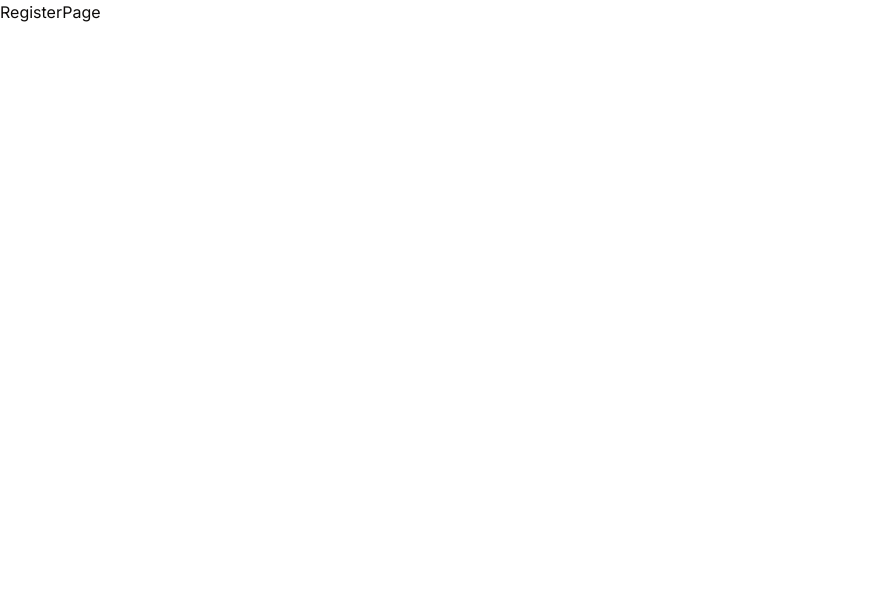
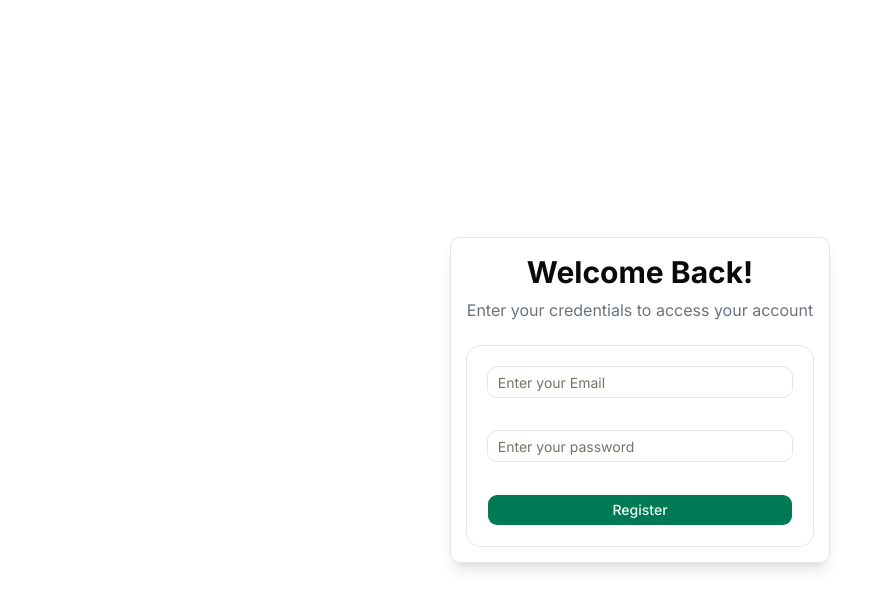
Before and after one commit to omarFarukGit/blog-client, a Next.js app: page /register in a window 1280 px wide. Shown: the top 608 px of the page, without its empty margins (0-892 px from the left). Built offline with nearby package versions, Linux system fonts and the light colour scheme.

Commit message:
feat: implement authentication forms and actions with login and registration functionality

```diff
--- a/package.json
+++ b/package.json
@@ -13,10 +13,12 @@
     "clsx": "^2.1.1",
     "lucide-react": "^1.24.0",
     "next": "16.2.10",
+    "next-themes": "^0.4.6",
     "radix-ui": "^1.6.2",
     "react": "19.2.4",
     "react-dom": "19.2.4",
     "shadcn": "^4.13.0",
+    "sonner": "^2.0.7",
     "tailwind-merge": "^3.6.0",
     "tw-animate-css": "^1.4.0"
   },
--- /dev/null
+++ b/src/app/(auth)/_actions/authAction.ts
@@ -0,0 +1,53 @@
+"use server";
+
+import { cookies } from "next/headers";
+
+type LoginSate = {
+  success: boolean;
+  statusCode: number;
+  message: string;
+  data: {
+    accessToken: string;
+    refreshToken: string;
+  };
+};
+
+export const loginAction = async (privState: LoginSate, formData: FormData) => {
+  console.log(formData);
+  const email = formData.get("email");
+  const password = formData.get("password");
+
+  const payload = {
+    email,
+    password,
+  };
+
+  const res = await fetch(`${process.env.BACKEND_API_URL}/api/auth/login`, {
+    method: "POST",
+    headers: {
+      "Content-Type": "application/json",
+    },
+    body: JSON.stringify(payload),
+  });
+
+  const result = await res.json();
+
+  if (result.success) {
+    const cookiStore = await cookies();
+
+    cookiStore.set("accessToken", result.accessToken, {
+      httpOnly: true,
+      maxAge: 60 * 60 * 24,
+      sameSite: "lax",
+    });
+    cookiStore.set("refreshToken", result.refreshToken, {
+      httpOnly: true,
+      maxAge: 60 * 60 * 24,
+      sameSite: "lax",
+    });
+  }
+
+  console.log(result);
+
+  return result;
+};
--- /dev/null
+++ b/src/app/(auth)/_components/RegisterFrom.tsx
@@ -0,0 +1,21 @@
+'use client'
+
+import { Button } from '@/components/ui/button';
+import { Card } from '@/components/ui/card';
+import { Input } from '@/components/ui/input';
+
+const RegisterFrom = () => {
+    return (
+        <form className='space-y-4'>
+            <Card className=' p-5 space-y-4'>
+                <Input name='email' type='email' placeholder='Enter your Email' required></Input>
+                <Input name='password' type='password' placeholder='Enter your password' required></Input>
+                <Button type='submit'>
+                    Register
+                </Button>
+            </Card>
+        </form>
+    );
+};
+
+export default RegisterFrom;
--- /dev/null
+++ b/src/app/(auth)/_components/logingForm.tsx
@@ -0,0 +1,44 @@
+"use client";
+
+import { Button } from "@/components/ui/button";
+import { Card } from "@/components/ui/card";
+import { Input } from "@/components/ui/input";
+import { loginAction } from "../_actions/authAction";
+import { useActionState, useEffect } from "react";
+import { toast } from "sonner";
+
+const LogingForm = () => {
+  const [state, action, pending] = useActionState(loginAction, false);
+
+  useEffect(() => {
+    if (!state) return;
+
+    if (state.success) {
+      toast.success(state.message || "user login successfully");
+    }
+    if (!state.success) {
+      toast.error("login faild");
+    }
+  }, [state]);
+  return (
+    <form action={action} className="space-y-4">
+      <Card className=" p-5 space-y-4">
+        <Input
+          name="email"
+          type="email"
+          placeholder="Enter your Email"
+          required
+        ></Input>
+        <Input
+          name="password"
+          type="password"
+          placeholder="Enter your password"
+          required
+        ></Input>
+        <Button type="submit">{pending ? "submiting.." : "login"}</Button>
+      </Card>
+    </form>
+  );
+};
+
+export default LogingForm;
--- /dev/null
+++ b/src/app/(auth)/layout.tsx
@@ -0,0 +1,11 @@
+import React from "react";
+
+const AuthLayout = ({ children }: { children: React.ReactNode }) => {
+  return <>
+  <div className=" max-w-7xl mx-auto">
+    {children}
+  </div>
+  </>;
+};
+
+export default AuthLayout;
--- a/src/app/(auth)/login/page.tsx
+++ b/src/app/(auth)/login/page.tsx
@@ -1,11 +1,25 @@
-import React from 'react'
+import React from "react";
+import LogingForm from "../_components/logingForm";
 
 const LogingPage = () => {
   return (
-    <div>
-      LogingPage
-    </div>
-  )
-}
+    <>
+      <div className=" flex min-h-screen items-center justify-center">
+        <div className="w-full max-w-md space-y-6 rounded-lg border p-4 shadow-lg">
+          {/* From Text  */}
+          <div className=" space-y-2 text-center">
+            <h1 className="text-3xl font-bold">Welcome Back!</h1>
+            <p className="text-gray-500">
+              Enter your credentials to access your account
+            </p>
+          </div>
 
-export default LogingPage
+          {/* From  */}
+          <LogingForm />
+        </div>
+      </div>
+    </>
+  );
+};
+
+export default LogingPage;
--- a/src/app/(auth)/register/page.tsx
+++ b/src/app/(auth)/register/page.tsx
@@ -1,11 +1,25 @@
-import React from 'react'
+import React from "react";
+import RegisterFrom from "../_components/RegisterFrom";
 
 const RegisterPage = () => {
   return (
     <div>
-      RegisterPage
+      <div className=" flex min-h-screen items-center justify-center">
+        <div className="w-full max-w-md space-y-6 rounded-lg border p-4 shadow-lg">
+          {/* From Text  */}
+          <div className=" space-y-2 text-center">
+            <h1 className="text-3xl font-bold">Welcome Back!</h1>
+            <p className="text-gray-500">
+              Enter your credentials to access your account
+            </p>
+          </div>
+
+          {/* From  */}
+          <RegisterFrom />
+        </div>
+      </div>
     </div>
-  )
-}
+  );
+};
 
-export default RegisterPage
+export default RegisterPage;
--- a/src/app/layout.tsx
+++ b/src/app/layout.tsx
@@ -2,8 +2,9 @@
 import { Geist, Geist_Mono, Inter } from "next/font/google";
 import "./globals.css";
 import { cn } from "@/lib/utils";
+import { Toaster } from "@/components/ui/sonner";
 
-const inter = Inter({subsets:['latin'],variable:'--font-sans'});
+const inter = Inter({ subsets: ["latin"], variable: "--font-sans" });
 
 const geistSans = Geist({
   variable: "--font-geist-sans",
@@ -28,9 +29,17 @@
   return (
     <html
       lang="en"
-      className={cn("h-full", "antialiased", geistSans.variable, geistMono.variable, "font-sans", inter.variable)}
+      className={cn(
+        "h-full",
+        "antialiased",
+        geistSans.variable,
+        geistMono.variable,
+        "font-sans",
+        inter.variable,
+      )}
     >
       <body className="min-h-full flex flex-col">
+        <Toaster />
         {/* navbar */}
         {children}
         {/* footer  */}
--- /dev/null
+++ b/src/components/ui/card.tsx
@@ -0,0 +1,103 @@
+import * as React from "react"
+
+import { cn } from "@/lib/utils"
+
+function Card({
+  className,
+  size = "default",
+  ...props
+}: React.ComponentProps<"div"> & { size?: "default" | "sm" }) {
+  return (
+    <div
+      data-slot="card"
+      data-size={size}
+      className={cn(
+        "group/card flex flex-col gap-(--card-spacing) overflow-hidden rounded-xl bg-card py-(--card-spacing) text-sm text-card-foreground ring-1 ring-foreground/10 [--card-spacing:--spacing(4)] has-data-[slot=card-footer]:pb-0 has-[>img:first-child]:pt-0 data-[size=sm]:[--card-spacing:--spacing(3)] data-[size=sm]:has-data-[slot=card-footer]:pb-0 *:[img:first-child]:rounded-t-xl *:[img:last-child]:rounded-b-xl",
+        className
+      )}
+      {...props}
+    />
+  )
+}
+
+function CardHeader({ className, ...props }: React.ComponentProps<"div">) {
+  return (
+    <div
+      data-slot="card-header"
+      className={cn(
+        "group/card-header @container/card-header grid auto-rows-min items-start gap-1 rounded-t-xl px-(--card-spacing) has-data-[slot=card-action]:grid-cols-[1fr_auto] has-data-[slot=card-description]:grid-rows-[auto_auto] [.border-b]:pb-(--card-spacing)",
+        className
+      )}
+      {...props}
+    />
+  )
+}
+
+function CardTitle({ className, ...props }: React.ComponentProps<"div">) {
+  return (
+    <div
+      data-slot="card-title"
+      className={cn(
+        "font-heading text-base leading-snug font-medium group-data-[size=sm]/card:text-sm",
+        className
+      )}
+      {...props}
+    />
+  )
+}
+
+function CardDescription({ className, ...props }: React.ComponentProps<"div">) {
+  return (
+    <div
+      data-slot="card-description"
+      className={cn("text-sm text-muted-foreground", className)}
+      {...props}
+    />
+  )
+}
+
+function CardAction({ className, ...props }: React.ComponentProps<"div">) {
+  return (
+    <div
+      data-slot="card-action"
+      className={cn(
+        "col-start-2 row-span-2 row-start-1 self-start justify-self-end",
+        className
+      )}
+      {...props}
+    />
+  )
+}
+
+function CardContent({ className, ...props }: React.ComponentProps<"div">) {
+  return (
+    <div
+      data-slot="card-content"
+      className={cn("px-(--card-spacing)", className)}
+      {...props}
+    />
+  )
+}
+
+function CardFooter({ className, ...props }: React.ComponentProps<"div">) {
+  return (
+    <div
+      data-slot="card-footer"
+      className={cn(
+        "flex items-center rounded-b-xl border-t bg-muted/50 p-(--card-spacing)",
+        className
+      )}
+      {...props}
+    />
+  )
+}
+
+export {
+  Card,
+  CardHeader,
+  CardFooter,
+  CardTitle,
+  CardAction,
+  CardDescription,
+  CardContent,
+}
--- /dev/null
+++ b/src/components/ui/input.tsx
@@ -0,0 +1,19 @@
+import * as React from "react"
+
+import { cn } from "@/lib/utils"
+
+function Input({ className, type, ...props }: React.ComponentProps<"input">) {
+  return (
+    <input
+      type={type}
+      data-slot="input"
+      className={cn(
+        "h-8 w-full min-w-0 rounded-lg border border-input bg-transparent px-2.5 py-1 text-base transition-colors outline-none file:inline-flex file:h-6 file:border-0 file:bg-transparent file:text-sm file:font-medium file:text-foreground placeholder:text-muted-foreground focus-visible:border-ring focus-visible:ring-3 focus-visible:ring-ring/50 disabled:pointer-events-none disabled:cursor-not-allowed disabled:bg-input/50 disabled:opacity-50 aria-invalid:border-destructive aria-invalid:ring-3 aria-invalid:ring-destructive/20 md:text-sm dark:bg-input/30 dark:disabled:bg-input/80 dark:aria-invalid:border-destructive/50 dark:aria-invalid:ring-destructive/40",
+        className
+      )}
+      {...props}
+    />
+  )
+}
+
+export { Input }
--- /dev/null
+++ b/src/components/ui/sonner.tsx
@@ -0,0 +1,49 @@
+"use client"
+
+import { useTheme } from "next-themes"
+import { Toaster as Sonner, type ToasterProps } from "sonner"
+import { CircleCheckIcon, InfoIcon, TriangleAlertIcon, OctagonXIcon, Loader2Icon } from "lucide-react"
+
+const Toaster = ({ ...props }: ToasterProps) => {
+  const { theme = "system" } = useTheme()
+
+  return (
+    <Sonner
+      theme={theme as ToasterProps["theme"]}
+      className="toaster group"
+      icons={{
+        success: (
+          <CircleCheckIcon className="size-4" />
+        ),
+        info: (
+          <InfoIcon className="size-4" />
+        ),
+        warning: (
+          <TriangleAlertIcon className="size-4" />
+        ),
+        error: (
+          <OctagonXIcon className="size-4" />
+        ),
+        loading: (
+          <Loader2Icon className="size-4 animate-spin" />
+        ),
+      }}
+      style={
+        {
+          "--normal-bg": "var(--popover)",
+          "--normal-text": "var(--popover-foreground)",
+          "--normal-border": "var(--border)",
+          "--border-radius": "var(--radius)",
+        } as React.CSSProperties
+      }
+      toastOptions={{
+        classNames: {
+          toast: "cn-toast",
+        },
+      }}
+      {...props}
+    />
+  )
+}
+
+export { Toaster }
```
Also changed, not shown: 1 other file (tests, documents, lock files or other folders).
